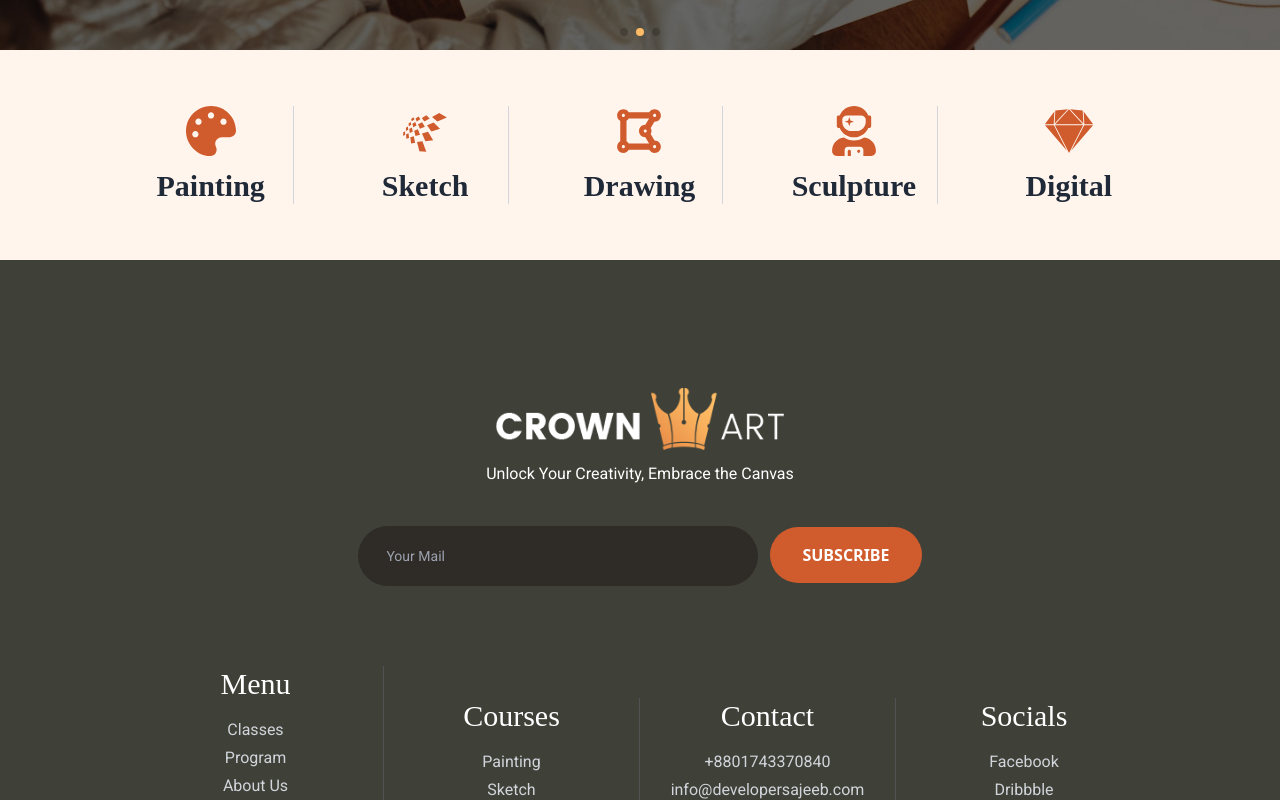
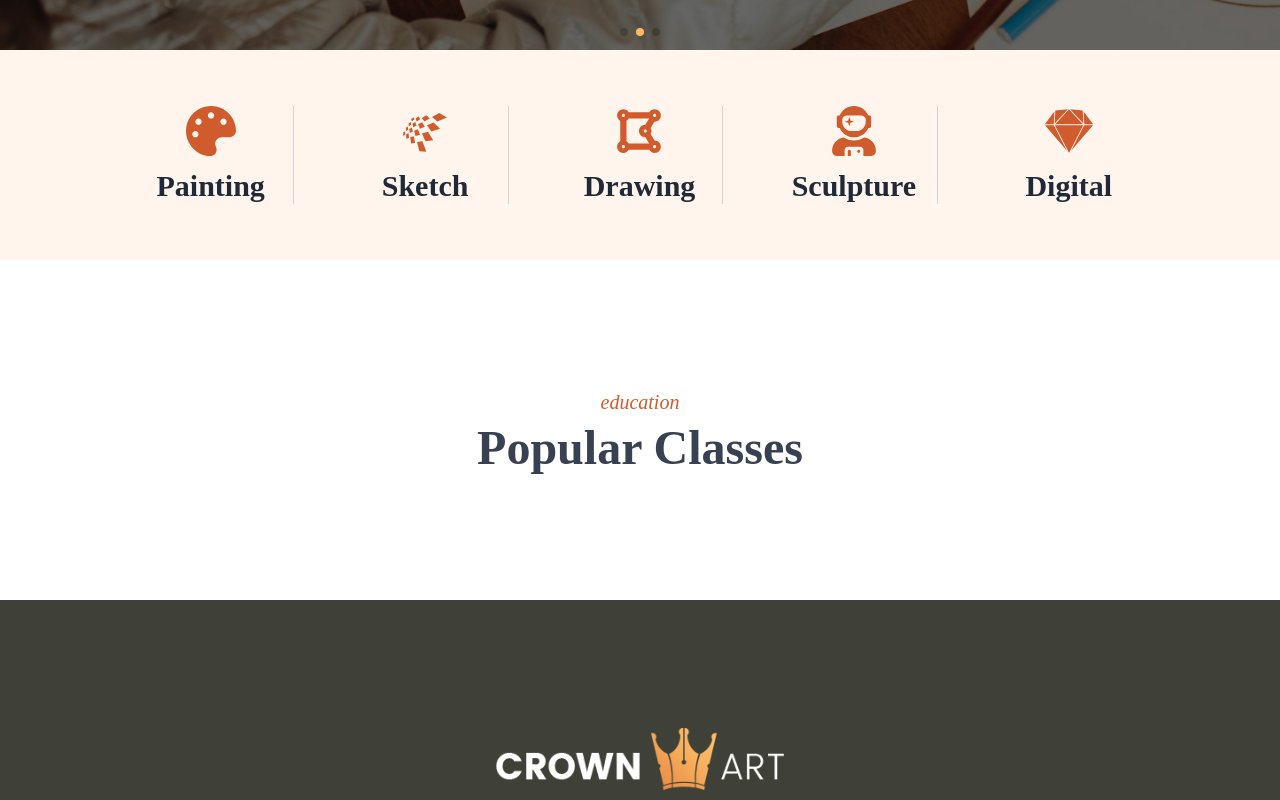
Before and after one commit to developersajeeb/CrownArt-Online-School-Client, a React (Vite) app: page / in a window 1280 px wide. Shown: the part 674-1474 px from the top of the page. Built offline with nearby package versions, Linux system fonts and the light colour scheme; no server answers; a web font is replaced by a local one.

Commit message:
make a custom header

```diff
--- /dev/null
+++ b/src/components/SectionHeader.jsx
@@ -0,0 +1,10 @@
+const SectionHeader = ({miniTitle, bigTitle}) => {
+    return (
+        <div className="text-center">
+            <h4 className="text-xl italic primary-color">{miniTitle}</h4>
+            <h2 className="text-4xl md:text-5xl font-black text-gray-700 mt-2">{bigTitle}</h2>
+        </div>
+    );
+};
+
+export default SectionHeader;
--- a/src/pages/Home/Home.jsx
+++ b/src/pages/Home/Home.jsx
@@ -1,3 +1,4 @@
+import SectionHeader from "../../components/SectionHeader";
 import Slider from "./Slider";
 import { FaPalette, FaSchlix, FaDrawPolygon, FaUserAstronaut, FaSketch} from "react-icons/fa";
 
@@ -29,6 +30,9 @@ const Home = () => {
                     </div>
                 </section>
             </header>
+            <main className="px-4 py-20 md:p-32">
+                <SectionHeader miniTitle={'education'} bigTitle={'Popular Classes'}></SectionHeader>
+            </main>
         </>
     );
 };
--- a/src/pages/Home/Slider.jsx
+++ b/src/pages/Home/Slider.jsx
@@ -32,21 +32,21 @@ const Slider = () => {
             >
                 <SwiperSlide style={{ backgroundImage: `url(${img1})` }} className="py-20 px-6 md:p-48 bg-cover bg-center text-center">
                     <p className="text-white text-xl">Crown Art</p>
-                    <h1 className="text-white font-semibold text-5xl md:text-7xl">Pursue <h3 className="inline-block mini-header-color font-light italic">your</h3> passion. <br /> Create your <h3 className="inline-block mini-header-color font-light italic">life</h3></h1>
+                    <h1 className="text-white font-bold text-5xl md:text-7xl">Pursue <h3 className="inline-block mini-header-color font-light italic">your</h3> passion. <br /> Create your <h3 className="inline-block mini-header-color font-light italic">life</h3></h1>
                     <Link to='/all-dolls'>
                         <button className="primary-btn mt-8">Read More</button>
                     </Link>
                 </SwiperSlide>
                 <SwiperSlide style={{ backgroundImage: `url(${img2})` }} className="py-20 px-6 md:p-48 bg-cover bg-center text-center">
                     <p className="text-white text-xl">Crown Art</p>
-                    <h1 className="text-white font-semibold text-5xl md:text-7xl">Pursue <h3 className="inline-block mini-header-color font-light italic">your</h3> passion. <br /> Create your <h3 className="inline-block mini-header-color font-light italic">life</h3></h1>
+                    <h1 className="text-white font-bold text-5xl md:text-7xl">Pursue <h3 className="inline-block mini-header-color font-light italic">your</h3> passion. <br /> Create your <h3 className="inline-block mini-header-color font-light italic">life</h3></h1>
                     <Link to='/all-dolls'>
                         <button className="primary-btn mt-8">Read More</button>
                     </Link>
                 </SwiperSlide>
                 <SwiperSlide style={{ backgroundImage: `url(${img3})` }} className="py-20 px-6 md:p-48 bg-cover bg-center text-center">
                     <p className="text-white text-xl">Crown Art</p>
-                    <h1 className="text-white font-semibold text-5xl md:text-7xl">Pursue <h3 className="inline-block mini-header-color font-light italic">your</h3> passion. <br /> Create your <h3 className="inline-block mini-header-color font-light italic">life</h3></h1>
+                    <h1 className="text-white font-bold text-5xl md:text-7xl">Pursue <h3 className="inline-block mini-header-color font-light italic">your</h3> passion. <br /> Create your <h3 className="inline-block mini-header-color font-light italic">life</h3></h1>
                     <Link to='/all-dolls'>
                         <button className="primary-btn mt-8">Read More</button>
                     </Link>
```
